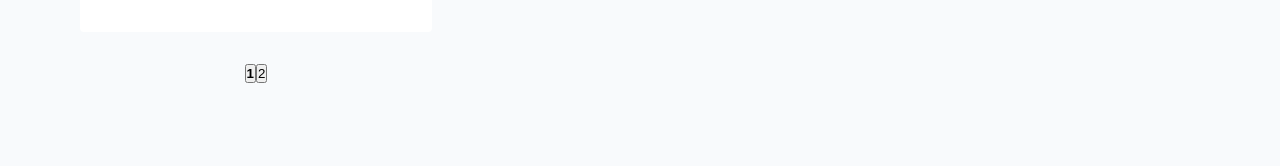
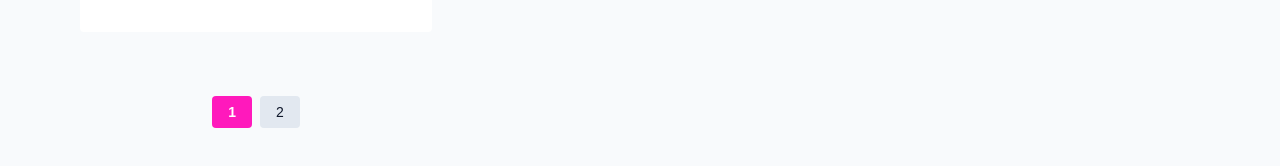
Before and after one commit to EdwinTJ/menuM, a React (Vite) app: page / in a window 1280 px wide. Shown: the part 2344-2510 px from the top of the page. Built offline with nearby package versions, Linux system fonts and the light colour scheme.

Commit message:
chore: Update pagination component and styles

```diff
--- a/src/Components/pagination.jsx
+++ b/src/Components/pagination.jsx
@@ -1,4 +1,5 @@
 import React, { useState } from "react";
+import "../styles/Pagination.css";
 
 const Pagination = ({ totalItems, itemsPerPage, onPageChange }) => {
   const totalPages = Math.ceil(totalItems / itemsPerPage);
@@ -15,17 +16,14 @@ const Pagination = ({ totalItems, itemsPerPage, onPageChange }) => {
       <button
         key={i}
         onClick={() => handleClick(i)}
-        style={{
-          fontWeight: currentPage === i ? "bold" : "normal",
-          cursor: "pointer",
-        }}
+        className={`pagination-button ${currentPage === i ? "active" : ""}`}
       >
         {i}
       </button>
     );
   }
 
-  return <div>{pages}</div>;
+  return <div className="pagination-container">{pages}</div>;
 };
 
 export default Pagination;
--- a/src/Menu.jsx
+++ b/src/Menu.jsx
@@ -1,7 +1,7 @@
 import React from "react";
 import { useState } from "react";
 import MenuItem from "./MenuItem";
-import Pagination from "./Components/pagination";
+import Pagination from "./Components/Pagination";
 const Menu = ({ items }) => {
   const [currentPage, setCurrentPage] = useState(1);
   const itemsPerPage = 12;
--- a/src/pages/Catering.jsx
+++ b/src/pages/Catering.jsx
@@ -1,7 +1,24 @@
 import React from "react";
+import "../styles/Catering.css";
 
 function Catering() {
-  return <div>{/* Your JSX code goes here */}</div>;
+  return (
+    <main className="contact-page">
+      <p className="catering-description">
+        We offer catering services for all your special occasions! Contact us to
+        learn more about our delicious Mexican desserts and how we can make your
+        event unforgettable.
+      </p>
+      <div className="catering-services">
+        <p>B- DAYS 🎈</p>
+        <p>XV 🎊</p>
+        <p>GRADUATION 🧑‍🎓</p>
+        <p>WEDDINGS 💒</p>
+        <p>BAUTIZOS 🕊️</p>
+        <p>DIVORCE 😬</p>
+      </div>
+    </main>
+  );
 }
 
 export default Catering;
--- /dev/null
+++ b/src/styles/Catering.css
@@ -0,0 +1,28 @@
+/* Catering Styles */
+
+.catering-page {
+  display: flex;
+  flex-direction: column;
+  align-items: center;
+  justify-content: center;
+  height: 100vh;
+  text-align: center;
+  background-color: #f9f9f9;
+  padding: 2rem;
+}
+
+.catering-description {
+  font-size: 1.5rem;
+  text-align: center;
+
+  color: var(--grey-700);
+}
+
+.catering-services {
+  font-size: 1.5rem;
+  color: var(--grey-700);
+}
+
+.catering-services p {
+  margin: 0.5rem 0;
+}
--- /dev/null
+++ b/src/styles/Pagination.css
@@ -0,0 +1,33 @@
+/* Pagination Styles */
+
+.pagination-container {
+  display: flex;
+  justify-content: center;
+  margin: 2rem 0;
+}
+
+.pagination-button {
+  background: var(--grey-200);
+  border: none;
+  color: var(--grey-900);
+  padding: 0.5rem 1rem;
+  margin: 0 0.25rem;
+  border-radius: var(--borderRadius);
+  cursor: pointer;
+  transition: var(--transition);
+  font-size: var(--small-text);
+}
+
+.pagination-button:hover {
+  background: var(--grey-300);
+}
+
+.pagination-button.active {
+  background: var(--primary-500);
+  color: var(--white);
+  font-weight: bold;
+}
+
+.pagination-button:focus {
+  outline: none;
+}
```
